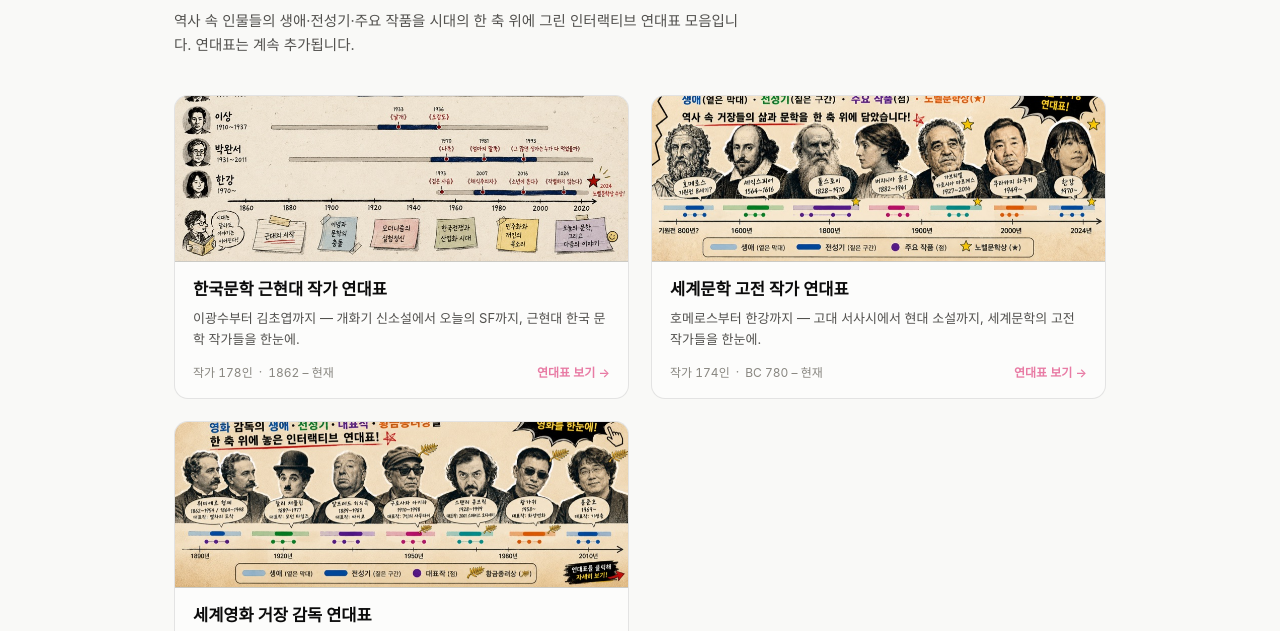
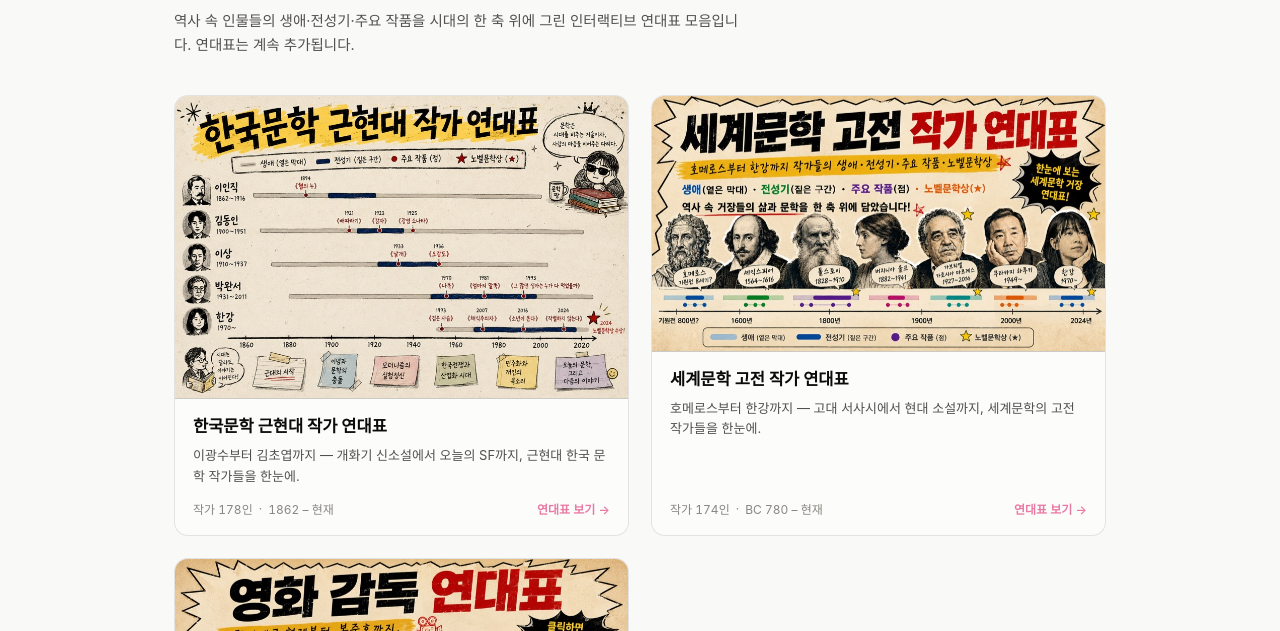
Before and after one commit to jayreyafterdawn/chronology, a plain HTML site: page index.html in a window 1280 px wide. Shown: the part 140-771 px from the top of the page. Drawn offline with Linux system fonts and the light colour scheme.

Commit message:
랜딩 카드 썸네일을 원본 비율로 표시 (고정 비율 크롭 제거)
Co-Authored-By: Claude Fable 5 <noreply@anthropic.com>

```diff
--- a/index.html
+++ b/index.html
@@ -85,13 +85,10 @@
   }
   .card:focus-visible { outline: 2px solid var(--accent); outline-offset: 2px; }
   .thumb {
-    aspect-ratio: 1200 / 440; overflow: hidden; background: var(--grid);
+    background: var(--grid);
     border-bottom: 1px solid var(--border);
   }
-  .thumb img {
-    width: 100%; height: 100%; object-fit: cover; object-position: center bottom;
-    display: block;
-  }
+  .thumb img { width: 100%; height: auto; display: block; }
   .card-body { padding: 16px 18px 18px; display: flex; flex-direction: column; gap: 7px; flex: 1; }
   .card-title { font-size: 16.5px; font-weight: 700; margin: 0; line-height: 1.4; }
   .card-desc { font-size: 13px; color: var(--ink2); margin: 0; line-height: 1.6; flex: 1; }
```
